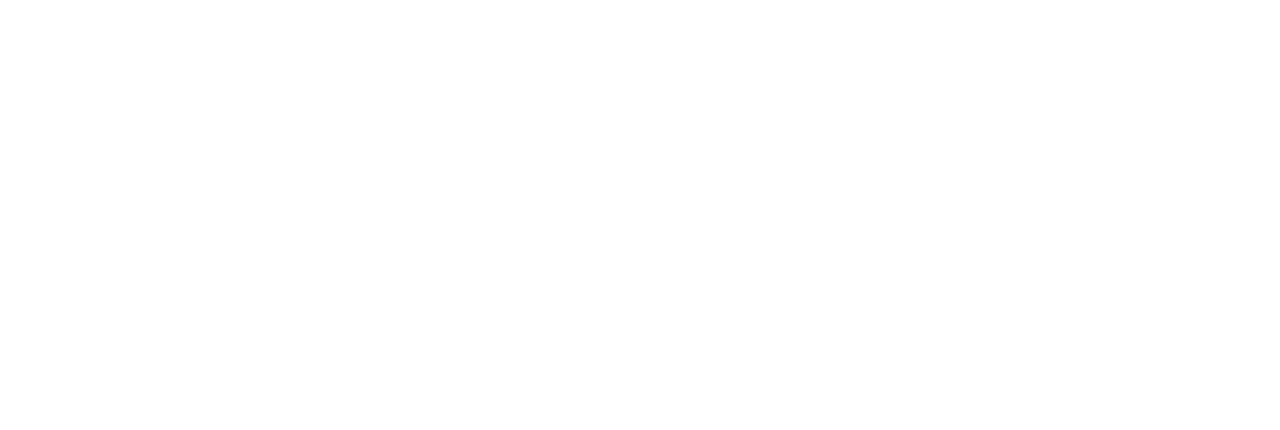
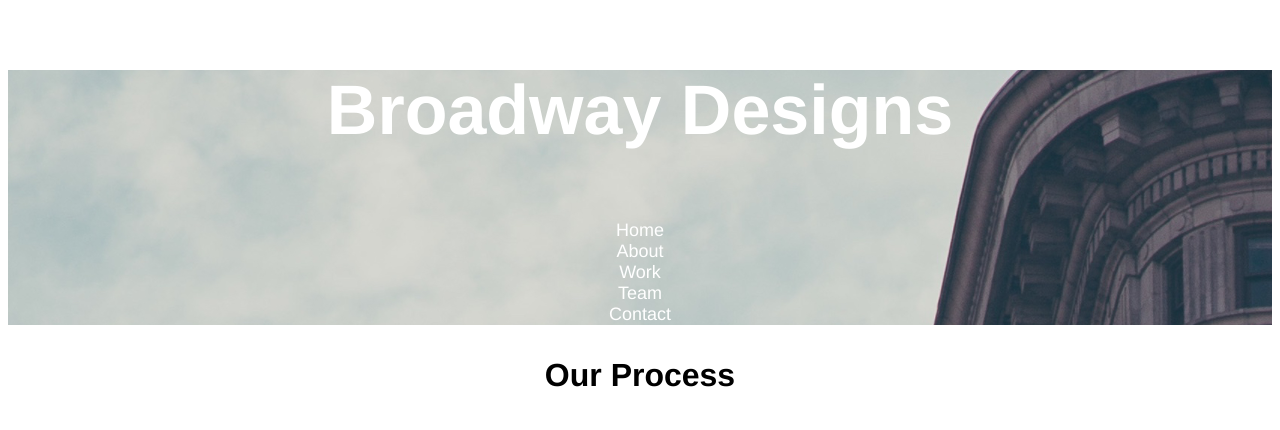
Before and after one commit to paynejdb/broadwaydesigns, a plain HTML site: page index.html in a window 1280 px wide. Drawn offline with Linux system fonts and the light colour scheme.

Commit message:
Update CSS and HTML code

```diff
--- a/index.html
+++ b/index.html
@@ -0,0 +1,23 @@
+<!DOCTYPE html>
+<html>
+  <head>
+    <title>Broadway Designs</title>
+<link href="./resources/css/style.css" type="text/css" rel="stylesheet" />
+  </head>
+  <body>
+<div style="background-image: url(./resources/images/theflatironbuilding.png)">
+     <p class="banner">Broadway Designs</p>
+     <nav class="menu">
+       Home<br>
+       About<br>
+       Work<br>
+       Team<br>
+       Contact<br>
+     </nav>
+  </div>
+     <p class="process">Our Process</p>
+
+
+  </body>
+
+  </html>
--- a/resources/css/style.css
+++ b/resources/css/style.css
@@ -1,18 +1,21 @@
 .menu {
-  font-family: Helevetica;
+  font-family: Helvetica;
   font-size: 18px;
   color: white;
+  text-align: center;
 }
-.title{
-  font-fmaily: Helvetica;
+.banner {
+  font-family: Helvetica;
+  text-align: center;
   font-size: 70px;
   font-weight: bold;
   color: white;
-}
+    }
 .process {
-  font-family:helvetica;
+  font-family: Helvetica;
   font-size: 32px;
   font-weight: bold;
+  text-align: center;
 }
 .footer {
   font-family: Helvetica;
@@ -33,4 +36,8 @@
 }
 .subtitles {
   font-family: 14px;
+  font-family: Helvetica;
 }
+.bgimage {
+  background-image: url("theflatironbuilding.png");
+}
```
Also changed, not shown: resources/images/theflatironbuilding.png (added), theflatironbuilding.png (renamed from resources/images/the-flatiron-building.png).
